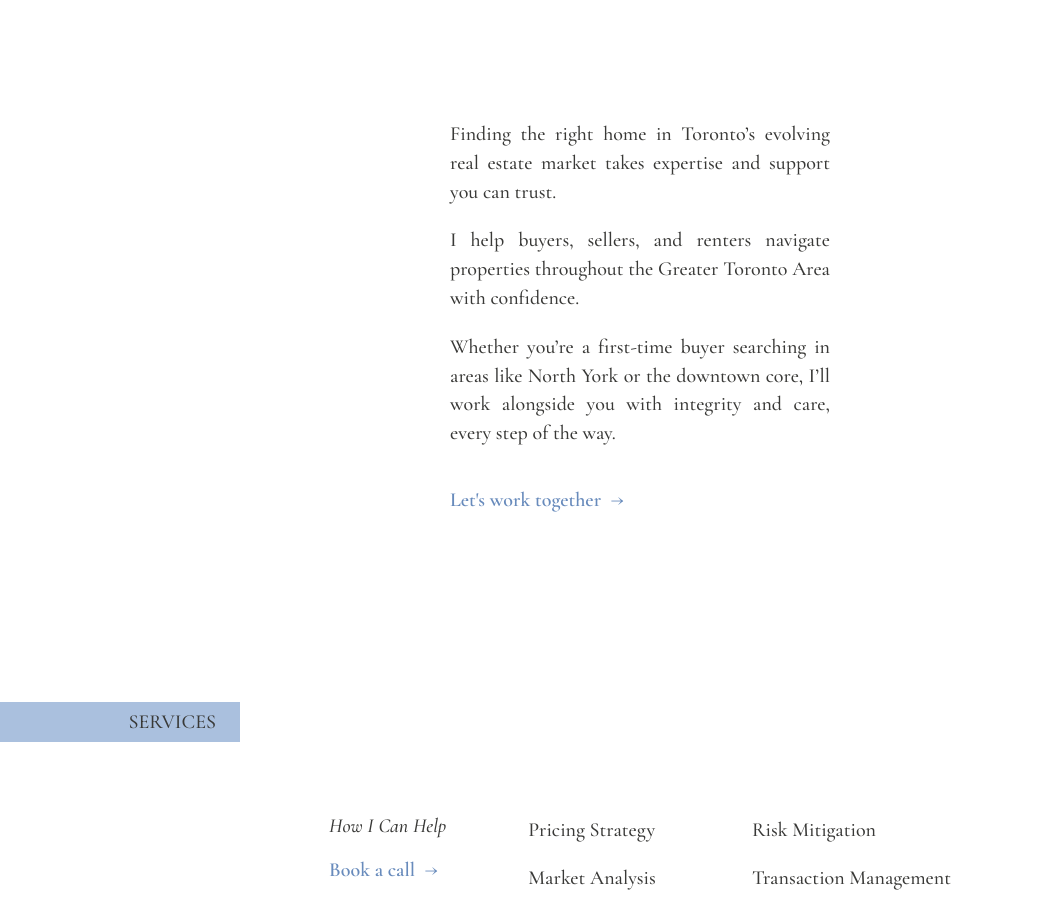
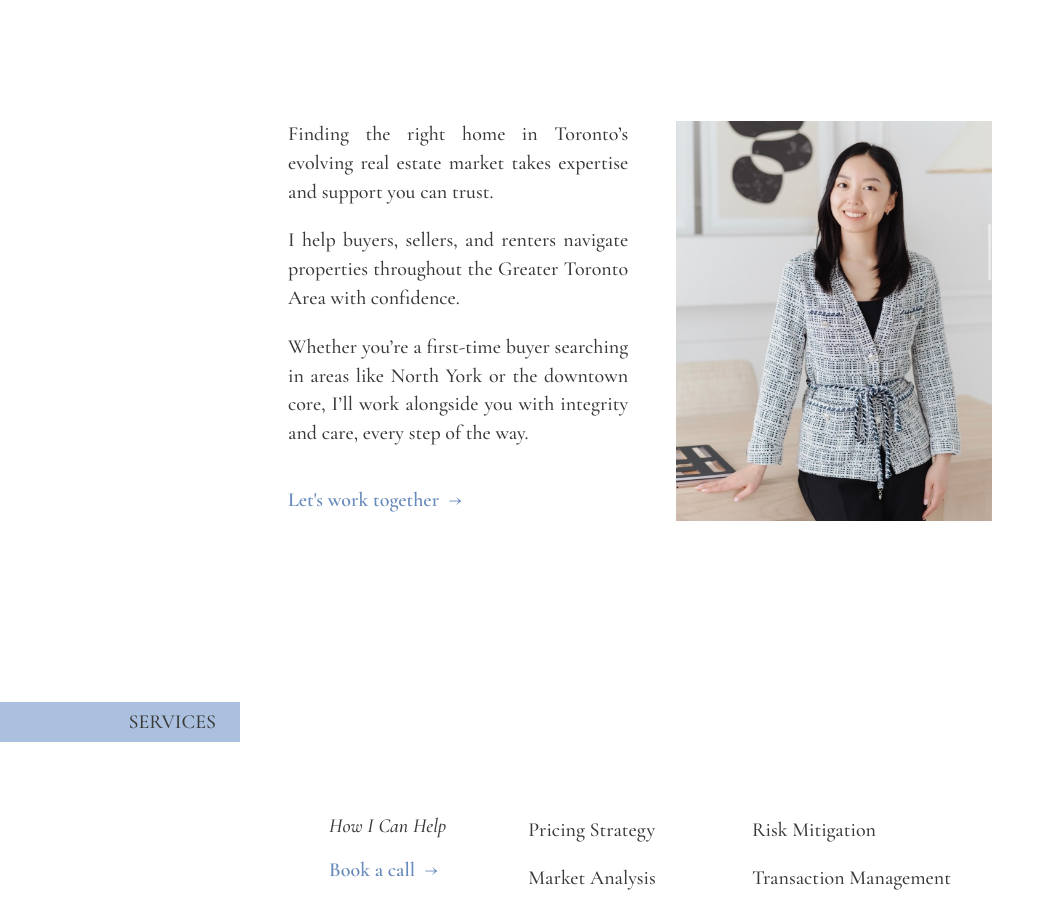
Before and after one commit to dhl92000/react_website, a React (Vite) app: page / in a window 1280 px wide. Shown: the part 860-1775 px from the top of the page, without its empty margins (0-1055 px from the left). Built offline with nearby package versions, Linux system fonts and the light colour scheme; a web font is replaced by a local one.

Commit message:
Add profile pic

```diff
--- a/src/pages/Home.css
+++ b/src/pages/Home.css
@@ -96,14 +96,17 @@ main {
     max-height: 350px;
     height: auto;
     object-fit: cover;
+    object-position: top;
     background-color: var(--taupe);
 }
 
 .landing-title h1 {
     font-family: var(--serif-font);
+    font-weight: 400;
     color: var(--offwhite);
     margin: 0;
     padding-left: 8px;
+
 }
 
 .landing-title {
@@ -179,7 +182,6 @@ max-inline-size: 100%;
     .container-content1 {
         margin: 10rem auto;
         align-items: start;
-
     }
 
     .container-content2 {
@@ -202,7 +204,7 @@ max-inline-size: 100%;
     }
 
     .profile-pic {
-        max-height: 360px;
+        max-height: 400px;
         /* box-shadow: 50px -50px var(--taupe); */
     }
 
@@ -212,7 +214,6 @@ max-inline-size: 100%;
 
     .text-intro {
         max-width: 380px;
-        line-height: 1.8rem;
     }
 }
 
@@ -252,4 +253,5 @@ max-inline-size: 100%;
     .landing-title h1 {
         margin: 0.5em;
     }
+
 }
--- a/src/pages/Home.jsx
+++ b/src/pages/Home.jsx
@@ -36,11 +36,11 @@ const Home = () => {
               </p>
             </button>
           </p>
-          {/* <img
+          <img
             aria-label="business profile headshot"
             className="profile-pic"
             src={profile}
-          /> */}
+          />
         </div>
       </section>
 
```
